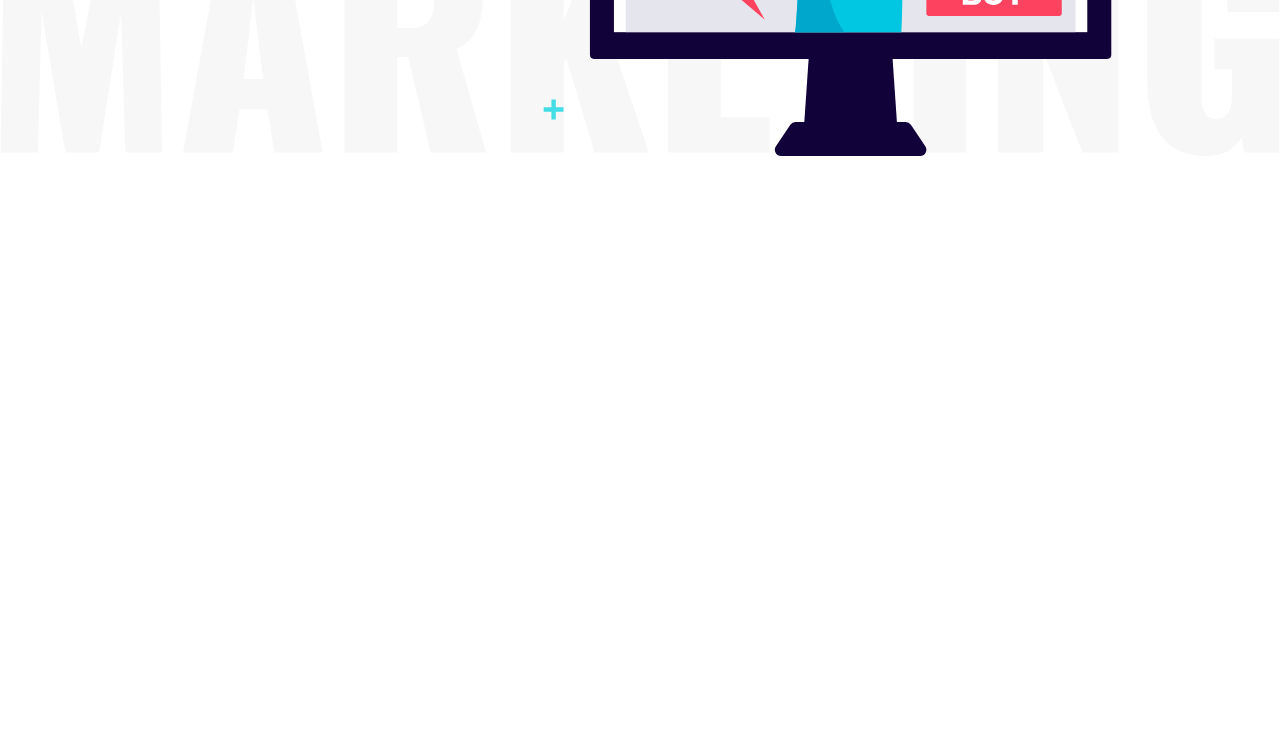
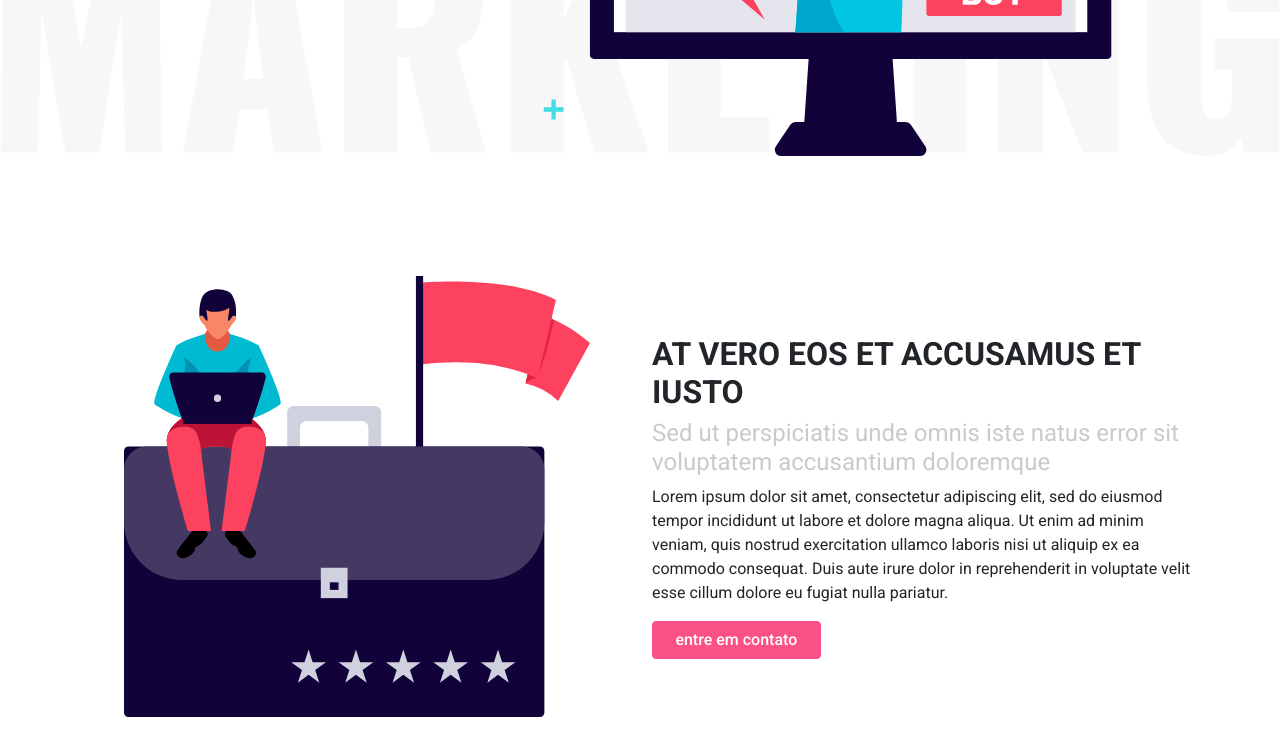
Before and after one commit to remonts/Webpage-with-bootstrap, a plain HTML site: page index.html in a window 1280 px wide. Shown: the part 512-1268 px from the top of the page. Before the commit the page ends 800 px from the top, so only its background shows below. Drawn offline with nearby package versions, Linux system fonts and the light colour scheme.

Commit message:
finished section about.

```diff
--- a/css/global.css
+++ b/css/global.css
@@ -1,3 +1,25 @@
+h1,
+h2,
+h3,
+h4,
+h5,
+h6 {
+  font-weight: 700;
+}
+
+.title {
+    text-transform: uppercase;
+}
+
+.subtitle {
+    color: var(--medium);
+    font-weight: 400;
+}
+
+.block {
+    margin-bottom: 120px;
+}
+
 .button {
     text-transform: lowercase;
     font-weight: 500;
--- a/index.html
+++ b/index.html
@@ -1,37 +1,27 @@
 <!DOCTYPE html>
 <html lang="pt-br">
+
 <head>
   <meta charset="utf-8" />
   <meta name="viewport" content="width=device-width, initial-scale=1" />
 
-    <link
-      href="https://fonts.googleapis.com/css2?family=Roboto:wght@400;500;700;900&display=swap"
-      rel="stylesheet"
-    />
+  <link href="https://fonts.googleapis.com/css2?family=Roboto:wght@400;500;700;900&display=swap" rel="stylesheet" />
 
   <link rel="stylesheet" href="css/main.css" />
 
   <title>Landing Page 03</title>
 </head>
+
 <body>
   <!--HEADER-->
   <div id="header">
     <div class="container">
-        <nav
-          class="navbar navbar-expand-lg navbar-light justify-content-between"
-        >
+      <nav class="navbar navbar-expand-lg navbar-light justify-content-between">
         <a class="navbar-brand" href="#">
           <img src="assets/logo.svg" class="img-fluid" />
         </a>
-          <button
-            class="navbar-toggler"
-            type="button"
-            data-toggle="collapse"
-            data-target="#navbarNav"
-            aria-controls="navbarNav"
-            aria-expanded="false"
-            aria-label="Toggle navigation"
-          >
+        <button class="navbar-toggler" type="button" data-toggle="collapse" data-target="#navbarNav"
+          aria-controls="navbarNav" aria-expanded="false" aria-label="Toggle navigation">
           <span class="navbar-toggler-icon"></span>
         </button>
         <div class="collapse navbar-collapse" id="navbarNav">
@@ -65,14 +55,10 @@
         <div class="col-lg-4 col-md-6 align-self-center mb-md-0 mb-4">
           <h1>Lorem Ipsun Dolor aondeai</h1>
           <h4 class="mb-4">Et Sumi kapa namur aondeai rocus pocus</h4>
-            <a
-              href="#"
-              class="button btn btn-primary button-primary d-md-inline-block d-block mb-md-0 mb-2 mr-md-2"
-              >Saiba mais</a>
-            <a
-              href="#"
-              class="button btn btn-outline-primary button-primary-outline d-md-inline-block d-block"
-              >Contato</a>
+          <a href="#" class="button btn btn-primary button-primary d-md-inline-block d-block mb-md-0 mb-2 mr-md-2">Saiba
+            mais</a>
+          <a href="#"
+            class="button btn btn-outline-primary button-primary-outline d-md-inline-block d-block">Contato</a>
         </div>
         <div class="col-lg-8 col-md-6 align-self-center text-center">
           <img src="assets/slider.svg" class="img-fluid" />
@@ -82,12 +68,41 @@
   </div>
   <!--//CARROSEL DE IMAGENS-->
 
+  <!--SOBRE-->
+  <div id="sobre" class="block">
+    <div class="container">
+      <div class="row">
+        <div class="col-md-6 align-self-center text-center order-md-1 order-2">
+          <img src="assets/sobre.svg" class="img-fluid" />
+        </div>
+        <div class="col-md-6 align-self-center order-md-2 order-1 mb-md-0 mb-4">
+          <h2 class="title">At vero eos et accusamus et iusto</h2>
+          <h4 class="subtitle">
+            Sed ut perspiciatis unde omnis iste natus error sit voluptatem
+            accusantium doloremque
+          </h4>
+          <p>
+            Lorem ipsum dolor sit amet, consectetur adipiscing elit, sed do
+            eiusmod tempor incididunt ut labore et dolore magna aliqua. Ut
+            enim ad minim veniam, quis nostrud exercitation ullamco laboris
+            nisi ut aliquip ex ea commodo consequat. Duis aute irure dolor in
+            reprehenderit in voluptate velit esse cillum dolore eu fugiat
+            nulla pariatur.
+          </p>
+          <a href="#" class="btn btn-primary button button-primary">Entre em contato</a>
+        </div>
+      </div>
+    </div>
+  </div>
+  <!--//SOBRE-->
+
+
+
   <!--JS-->
-    <script
-      src="https://cdn.jsdelivr.net/npm/popper.js@1.16.0/dist/umd/popper.min.js"
+  <script src="https://cdn.jsdelivr.net/npm/popper.js@1.16.0/dist/umd/popper.min.js"
     integrity="sha384-Q6E9RHvbIyZFJoft+2mJbHaEWldlvI9IOYy5n3zV9zzTtmI3UksdQRVvoxMfooAo"
-      crossorigin="anonymous"
-    ></script>
+    crossorigin="anonymous"></script>
   <script src="js/bootstrap.min.js"></script>
 </body>
+
 </html>
```
Lines whose indentation alone changed are shown as unchanged.
